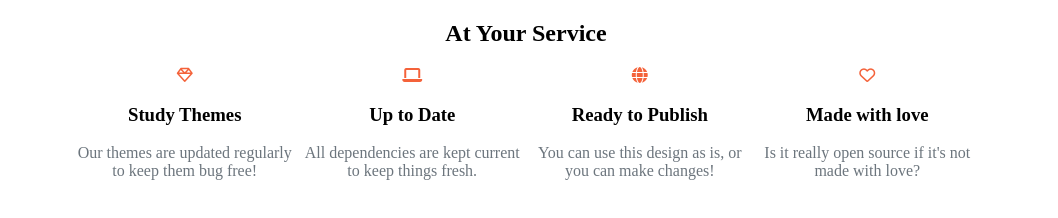
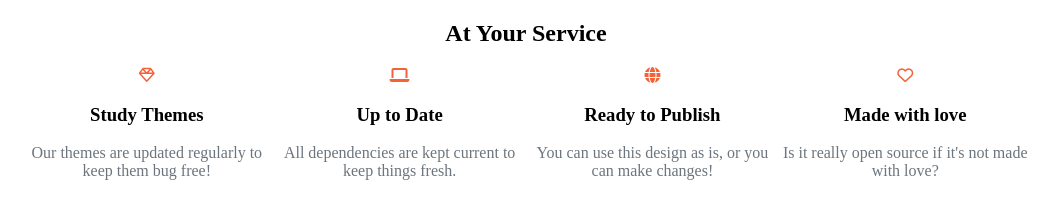
Before and after one commit to SuraSammour/service-css, a plain HTML site: page index.html in a window 1280 px wide. Shown: the whole page, without its empty margins (114-1172 px from the left). Drawn offline with Linux system fonts and the light colour scheme.

Commit message:
edit css width

```diff
--- a/css/main.css
+++ b/css/main.css
@@ -7,7 +7,8 @@ p{
 }
 .service{
     display:inline-block;
-    width:18%;
+    width: 20%;
+
 }
 i{
     color:#f4623a;
```
